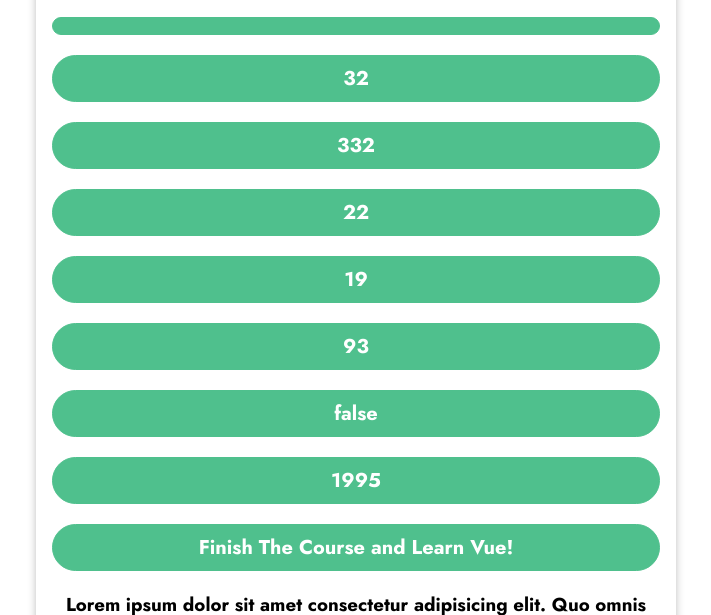
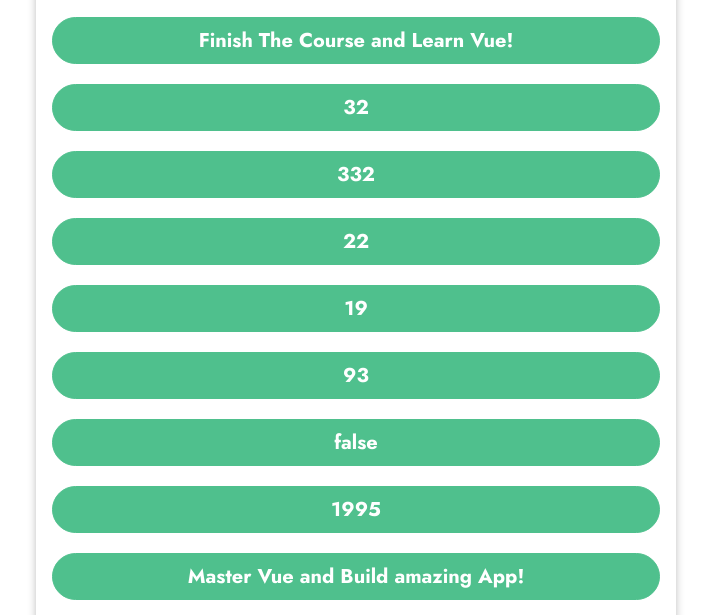
Before and after one commit to kaungthant-w/Vue-Projects, a plain HTML site: page basics-01-starting-code/index.html in a window 1280 px wide. Shown: the part 286-901 px from the top of the page, without its empty margins (284-995 px from the left). Drawn offline with nearby package versions, Linux system fonts and the light colour scheme.

Commit message:
some data not show, but now had edited it

```diff
--- a/basics-01-starting-code/index.html
+++ b/basics-01-starting-code/index.html
@@ -20,11 +20,11 @@
       <h2>My Course Goal</h2>
 
       <!-- 003 Interpolation and Data Binding -->
-      <p>{{ courseGoal }}</p>
+      <p>{{ courseGoalA }}</p>
       <p v-for=" data in arrayData">{{ data }}</p>
       <p>{{ boolData }}</p>
       <p>{{ courseNum }}</p>
-      <p>{{courseGoalA}}</p>
+      <p>{{courseGoalB}}</p>
 
       <!-- Binding Attributes with the v-bind Directi🇻🇪  -->
       <h3>Lorem ipsum dolor sit amet consectetur adipisicing elit. Quo omnis maxime dolorem esse, consequuntur <a v-bind:href="vueLink">AProgrammer</a> architecto.</h3>
```
